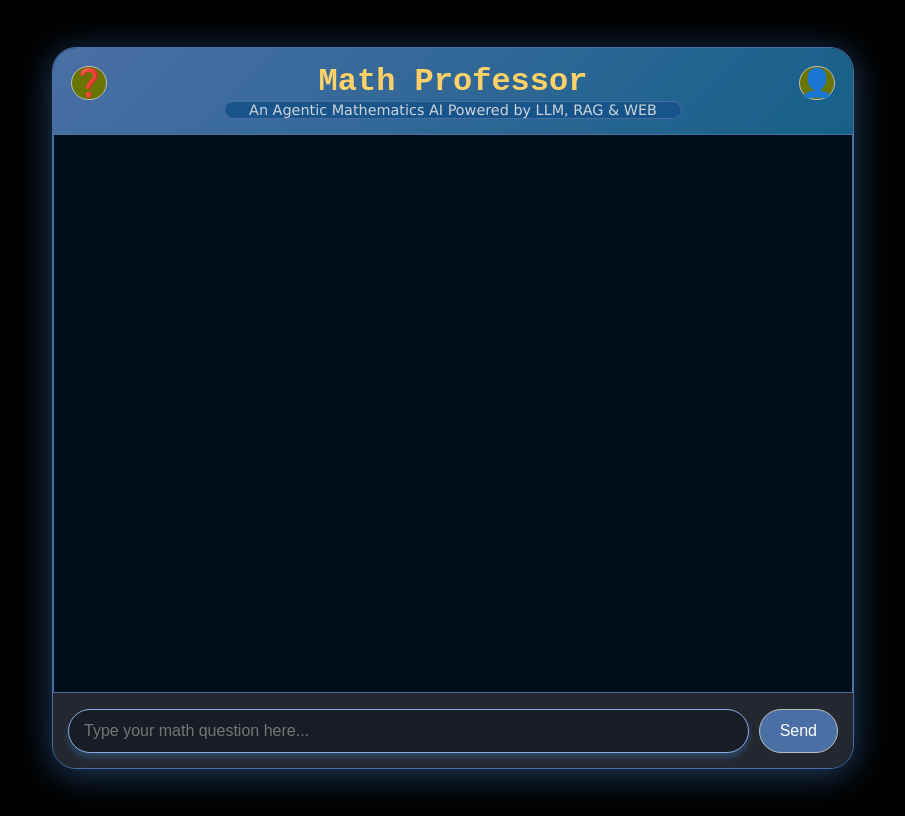
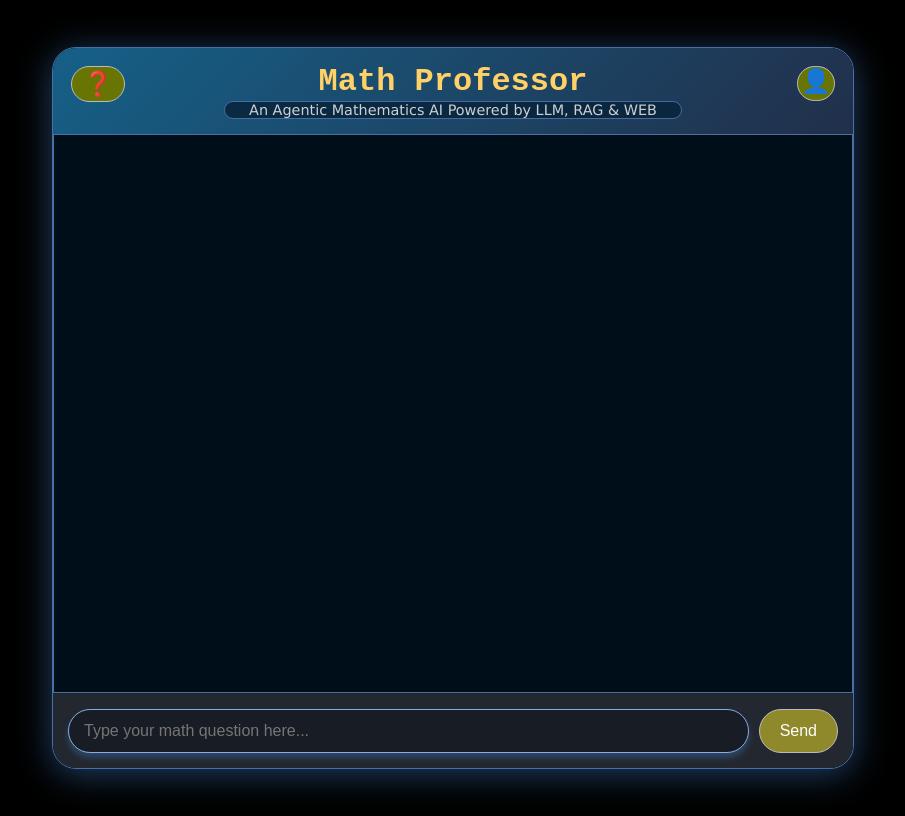
Before and after one commit to akhilbrucelee066/MathAgent-codebase, a FastAPI app: page / in a window 1280 px wide. Shown: the whole page, without its empty margins (187-1092 px from the left). Run offline with FastAPI, Linux system fonts and the light colour scheme.

Commit message:
Update style.css

```diff
--- a/static/style.css
+++ b/static/style.css
@@ -50,29 +50,36 @@ body.dark-mode {
 }
 .header-icon.left {
   left: 18px;
+  padding-inline: 11px;
+  padding-block: 3px;
 }
 .header-icon.right {
+  padding-inline: 3px;
+  padding-bottom: 5px;
   right: 18px;
+}
+
+.header-icon {
+  color: #ffff;
+  font-size: x-large;
+}
+
+.header-icon:hover,
+.header-icon:focus {
+  color: #fff0a4;
+  filter: brightness(1.2);
 }
 .chat-header {
   position: relative;
   display: flex;
   align-items: center;
   justify-content: center;
-  background: linear-gradient(
-    135deg,
-    var(--primary-color),
-    var(--secondary-color)
-  );
+  background: linear-gradient(135deg, #166088, #212f4a);
   color: var(--accent);
   padding: 15px 20px;
   text-align: center;
 }
-.header-icon:hover,
-.header-icon:focus {
-  color: #fff0a4;
-  filter: brightness(1.2);
-}
+
 
 .header-center {
   display: flex;
@@ -85,17 +92,16 @@ body.dark-mode {
   font-size: 2rem;
   margin-bottom: 1px;
   margin-top: 0;
-  font-family: 'Courier New', Courier, monospace;
+  font-family: "Courier New", Courier, monospace;
 }
 
 .chat-header h1:hover {
-    color: white;
-
+  color: white;
 }
 
 .subheading {
   font-size: 1rem;
-  background-color: #165389;
+  background-color: #09253d;
   color: #e0e0e0;
   font-weight: 400;
   margin: 0;
@@ -218,11 +224,10 @@ body.dark-mode {
   border-color: #86ace5;
 }
 
-
 .chat-input-form button {
   margin-left: 10px;
   padding: 0 20px;
-  background-color: var(--primary-color);
+  background-color: #90892b;
   color: white;
   border: none;
   border-radius: 25px;
@@ -233,7 +238,9 @@ body.dark-mode {
 }
 
 .chat-input-form button:hover {
-  background-color: var(--secondary-color);
+  background-color: #ffed66c1;
+  color: #000000;
+  box-shadow: 0 5px 6px rgba(250, 255, 94, 0.2);
 }
 
 .typing-indicator {
```
